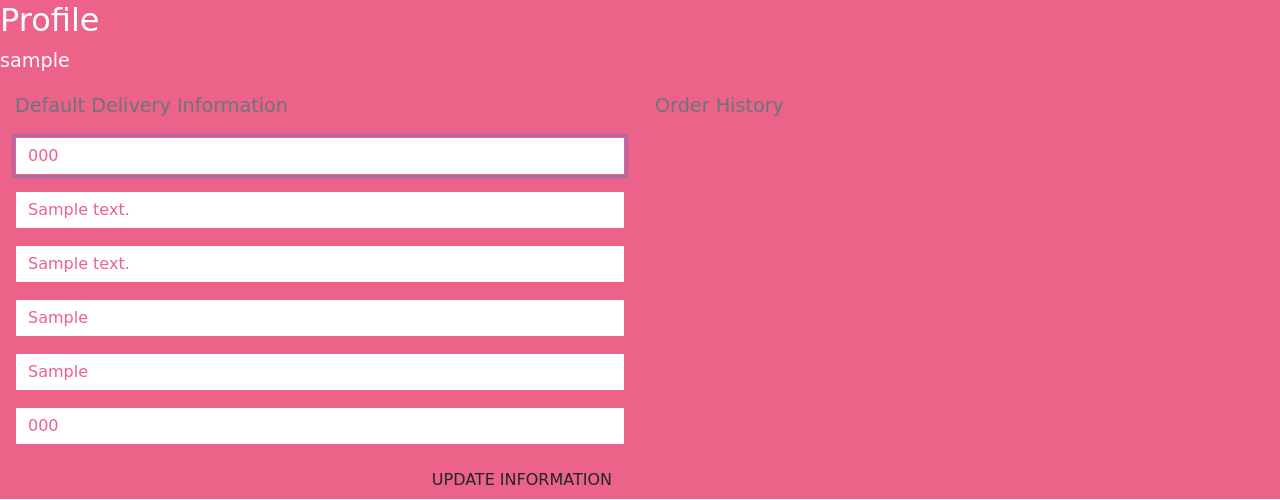
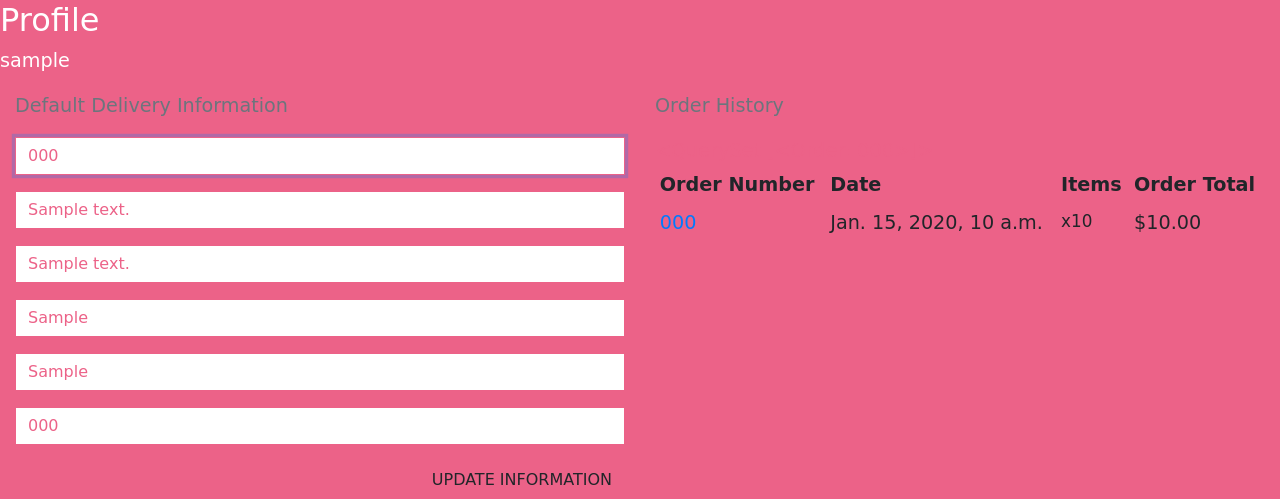
Before and after one commit to benamos216/PP5, a Django app: page /profile/ in a window 1280 px wide. Shown: the part 220-720 px from the top of the page. Run offline with Django 3.2, Linux system fonts and the light colour scheme; a user stored in the database is signed in; tables that the repository leaves empty hold one stand-in row (values such as "Sample post"); some libraries are stand-ins or nearby versions; some web fonts are replaced.

Commit message:
finished profile and order history views

```diff
--- a/checkout/admin.py
+++ b/checkout/admin.py
@@ -14,7 +14,7 @@ class OrderAdmin(admin.ModelAdmin):
                        'original_basket',
                        'grand_total',  'stripe_pid')
 
-    fields = ('order_number', 'date', 'full_name',
+    fields = ('order_number', 'user_profile', 'date', 'full_name',
               'email', 'phone_number',
               'postcode', 'town_or_city', 'street_address1',
               'street_address2', 'county',
--- a/profiles/templates/profiles/profile.html
+++ b/profiles/templates/profiles/profile.html
@@ -16,6 +16,41 @@
     <div class="col-12 col-lg-6">
         <p class="text-muted">Order History</p>
         {{ orders }}
+        <div class="order-history table-responsive">
+            <table class="table table-sm table-borderless">
+                <thead>
+                    <tr>
+                        <th>Order Number</th>
+                        <th>Date</th>
+                        <th>Items</th>
+                        <th>Order Total</th>
+                    </tr>
+                </thead>
+                <tbody>
+                    {% for order in orders %}
+                        <tr>
+                            <td>
+                                <a href="{% url 'order_history' order.order_number %}"
+                                title="{{ order.order_number }}">
+                                    {{ order.order_number|truncatechars:6 }}
+                                </a>
+                            </td>
+                            <td>{{ order.date }}</td>
+                            <td>
+                                <ul class="list-unstyled">
+                                    {% for item in order.lineitems.all %}
+                                        <li class="small">
+                                            {{ item.stock.name }} x{{ item.quantity }}
+                                        </li>
+                                    {% endfor %}
+                                </ul>
+                            </td>
+                            <td>${{ order.grand_total }}</td>
+                        </tr>
+                    {% endfor %}
+                </tbody>
+            </table>
+        </div>
     </div>
 </div>
 {% endblock %}
--- a/profiles/urls.py
+++ b/profiles/urls.py
@@ -3,5 +3,5 @@ from . import views
 
 urlpatterns = [
     path('', views.profile, name='profile'),
-    # path('order_history/<order_number>', views.order_history, name='order_history'),
+    path('order_history/<order_number>', views.order_history, name='order_history'),
 ]
--- a/profiles/views.py
+++ b/profiles/views.py
@@ -3,6 +3,8 @@ from django.contrib import messages
 
 from .models import UserProfile
 from .forms import UserProfileForm
+
+from checkout.models import Order
 
 
 def profile(request):
@@ -27,3 +29,21 @@ def profile(request):
     }
 
     return render(request, template, context)
+
+
+
+def order_history(request, order_number):
+    order = get_object_or_404(Order, order_number=order_number)
+
+    messages.info(request, (
+        f'This is a past confirmation for order number {order_number}. '
+        'A confirmation email was sent on the order date.'
+    ))
+
+    template = 'checkout/checkout_success.html'
+    context = {
+        'order': order,
+        'from_profile': True,
+    }
+
+    return render(request, template, context)
```
Also changed, not shown: checkout/templates/checkout/checkout_success.html (+9 -0 lines), checkout/views.py (+40 -0 lines).
